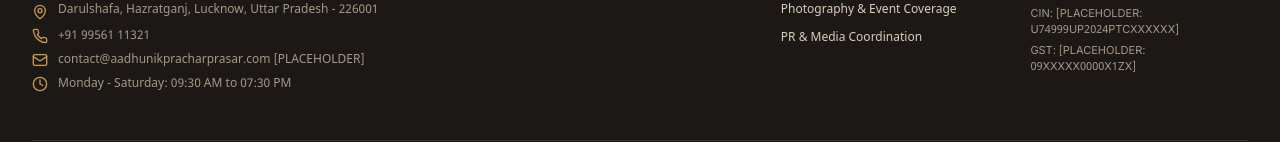
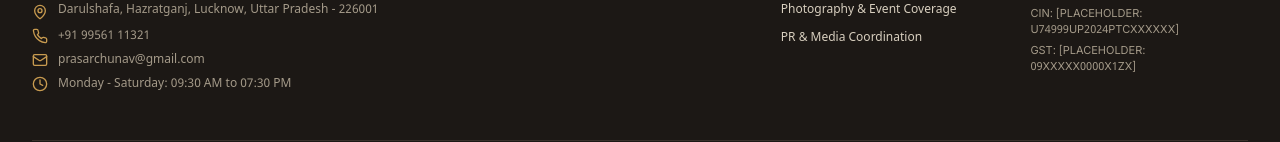
Before and after one commit to Aditya7808/Chunavprasar, a Next.js app: page /en/about in a window 1280 px wide. Shown: the part 2645-2787 px from the top of the page. Built offline with nearby package versions, Linux system fonts and the light colour scheme.

Commit message:
Update official contact email to prasarchunav@gmail.com

```diff
--- a/content/siteConfig.ts
+++ b/content/siteConfig.ts
@@ -67,7 +67,7 @@ export const siteConfig: SiteConfig = {
     displayPhone: '+91 99561 11321',
     whatsapp: '+919956111321',
     displayWhatsapp: '+91 99561 11321',
-    email: 'contact@aadhunikpracharprasar.com [PLACEHOLDER]',
+    email: 'prasarchunav@gmail.com',
     officeAddress: {
       hi: 'दारुलशफ़ा, हजरतगंज, लखनऊ, उत्तर प्रदेश - 226001',
       en: 'Darulshafa, Hazratganj, Lucknow, Uttar Pradesh - 226001',
```
